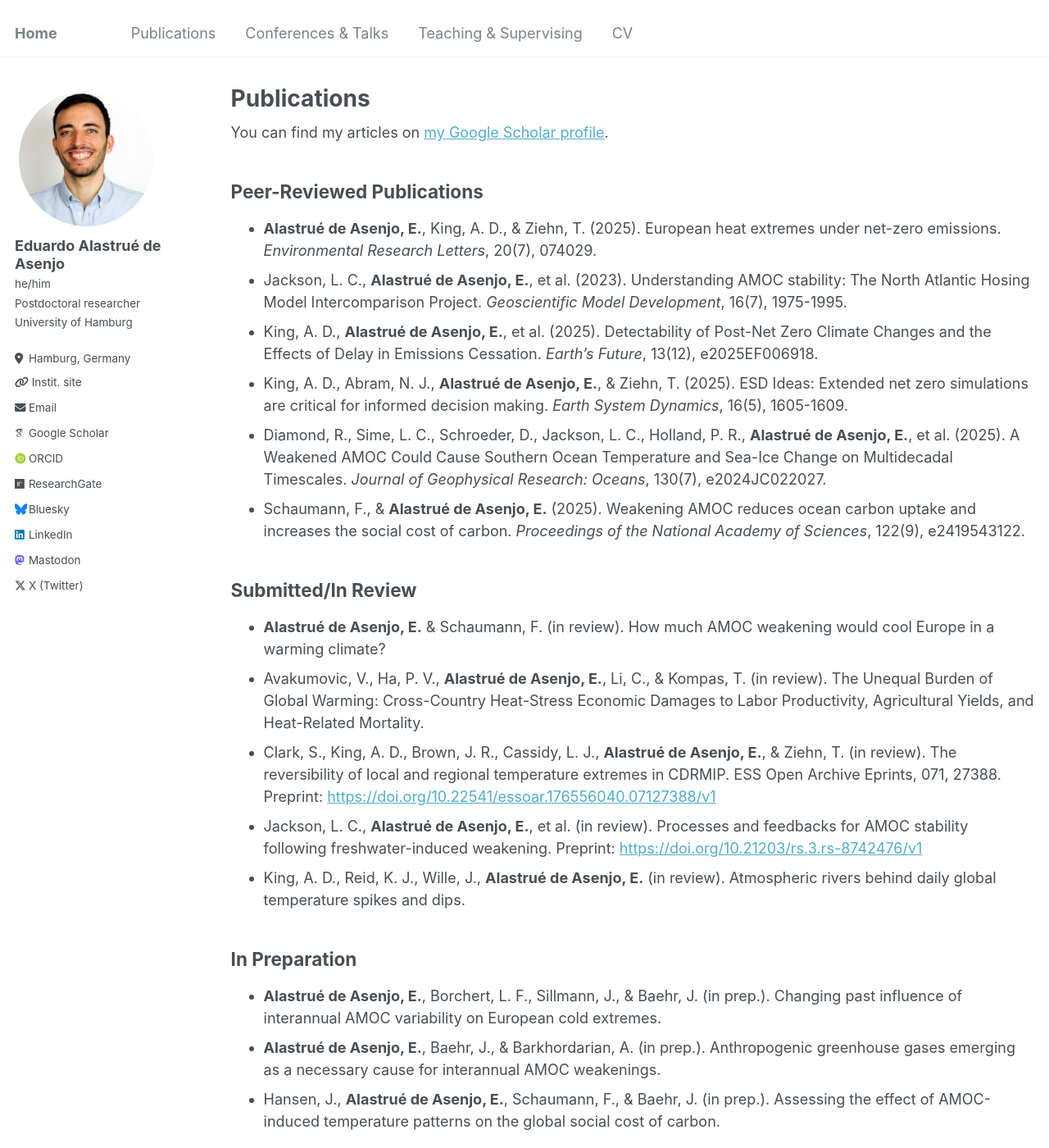
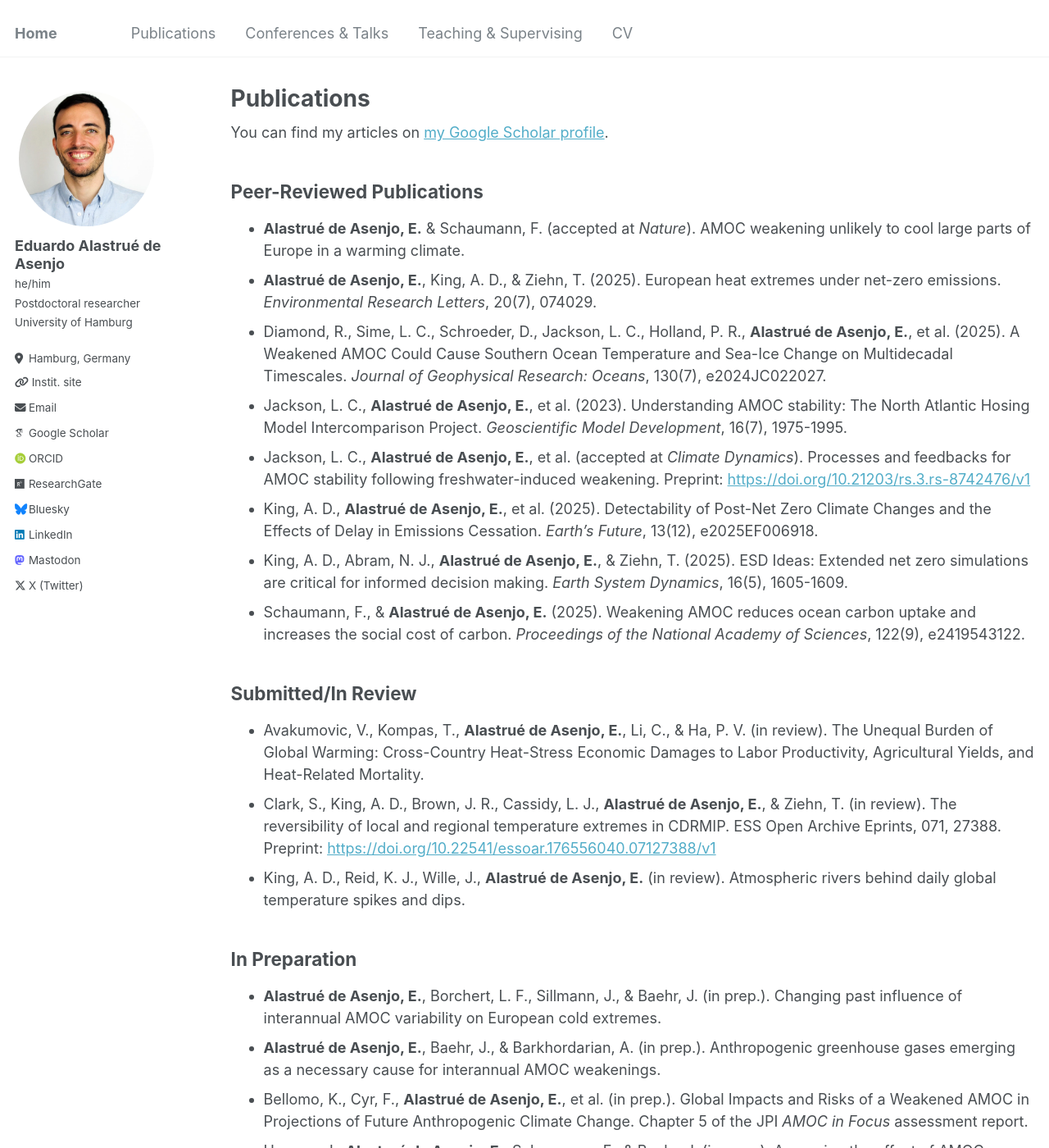
Before and after one commit to edualas/edualas.github.io, a Jekyll site: the page built from _pages/publications.md, in a window 1280 px wide and 1400 px high. Shown: the whole window at 82% size. Built offline with Jekyll 4.4.1, drawn with Linux system fonts in a browser that asks for light colours; some web fonts are replaced.

Commit message:
update publications

```diff
--- a/_pages/publications.md
+++ b/_pages/publications.md
@@ -11,23 +11,24 @@ author_profile: true
 
 ## Peer-Reviewed Publications
 
+- **Alastrué de Asenjo, E.** & Schaumann, F. (accepted at *Nature*). AMOC weakening unlikely to cool large parts of Europe in a warming climate.
 - **Alastrué de Asenjo, E.**, King, A. D., & Ziehn, T. (2025). European heat extremes under net-zero emissions. *Environmental Research Letters*, 20(7), 074029.
+- Diamond, R., Sime, L. C., Schroeder, D., Jackson, L. C., Holland, P. R., **Alastrué de Asenjo, E.**, et al. (2025). A Weakened AMOC Could Cause Southern Ocean Temperature and Sea-Ice Change on Multidecadal Timescales. *Journal of Geophysical Research: Oceans*, 130(7), e2024JC022027.
 - Jackson, L. C., **Alastrué de Asenjo, E.**, et al. (2023). Understanding AMOC stability: The North Atlantic Hosing Model Intercomparison Project. *Geoscientific Model Development*, 16(7), 1975-1995.
+- Jackson, L. C., **Alastrué de Asenjo, E.**, et al. (accepted at *Climate Dynamics*). Processes and feedbacks for AMOC stability following freshwater-induced weakening. Preprint: <https://doi.org/10.21203/rs.3.rs-8742476/v1>
 - King, A. D., **Alastrué de Asenjo, E.**, et al. (2025). Detectability of Post-Net Zero Climate Changes and the Effects of Delay in Emissions Cessation. *Earth's Future*, 13(12), e2025EF006918.
 - King, A. D., Abram, N. J., **Alastrué de Asenjo, E.**, & Ziehn, T. (2025). ESD Ideas: Extended net zero simulations are critical for informed decision making. *Earth System Dynamics*, 16(5), 1605-1609.
-- Diamond, R., Sime, L. C., Schroeder, D., Jackson, L. C., Holland, P. R., **Alastrué de Asenjo, E.**, et al. (2025). A Weakened AMOC Could Cause Southern Ocean Temperature and Sea-Ice Change on Multidecadal Timescales. *Journal of Geophysical Research: Oceans*, 130(7), e2024JC022027.
 - Schaumann, F., & **Alastrué de Asenjo, E.** (2025). Weakening AMOC reduces ocean carbon uptake and increases the social cost of carbon. *Proceedings of the National Academy of Sciences*, 122(9), e2419543122.
 
 ## Submitted/In Review
 
-- **Alastrué de Asenjo, E.** & Schaumann, F. (in review). How much AMOC weakening would cool Europe in a warming climate?
-- Avakumovic, V., Ha, P. V., **Alastrué de Asenjo, E.**, Li, C., & Kompas, T. (in review). The Unequal Burden of Global Warming: Cross-Country Heat-Stress Economic Damages to Labor Productivity, Agricultural Yields, and Heat-Related Mortality.
+- Avakumovic, V., Kompas, T., **Alastrué de Asenjo, E.**, Li, C., & Ha, P. V. (in review). The Unequal Burden of Global Warming: Cross-Country Heat-Stress Economic Damages to Labor Productivity, Agricultural Yields, and Heat-Related Mortality.
 - Clark, S., King, A. D., Brown, J. R., Cassidy, L. J., **Alastrué de Asenjo, E.**, & Ziehn, T. (in review). The reversibility of local and regional temperature extremes in CDRMIP. ESS Open Archive Eprints, 071, 27388. Preprint: <https://doi.org/10.22541/essoar.176556040.07127388/v1>
-- Jackson, L. C., **Alastrué de Asenjo, E.**, et al. (in review). Processes and feedbacks for AMOC stability following freshwater-induced weakening. Preprint: <https://doi.org/10.21203/rs.3.rs-8742476/v1>
 - King, A. D., Reid, K. J., Wille, J., **Alastrué de Asenjo, E.** (in review). Atmospheric rivers behind daily global temperature spikes and dips.
 
 ## In Preparation
 
 - **Alastrué de Asenjo, E.**, Borchert, L. F., Sillmann, J., & Baehr, J. (in prep.). Changing past influence of interannual AMOC variability on European cold extremes.
 - **Alastrué de Asenjo, E.**, Baehr, J., & Barkhordarian, A. (in prep.). Anthropogenic greenhouse gases emerging as a necessary cause for interannual AMOC weakenings.
+- Bellomo, K., Cyr, F., **Alastrué de Asenjo, E.**, et al. (in prep.). Global Impacts and Risks of a Weakened AMOC in Projections of Future Anthropogenic Climate Change. Chapter 5 of the JPI *AMOC in Focus* assessment report.
 - Hansen, J., **Alastrué de Asenjo, E.**, Schaumann, F., & Baehr, J. (in prep.). Assessing the effect of AMOC-induced temperature patterns on the global social cost of carbon.
```
